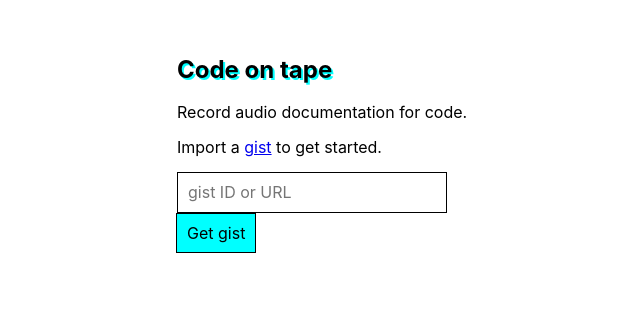
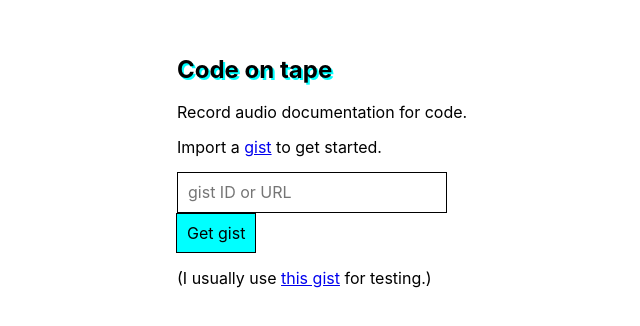
Before and after one commit to futurepaul/code-on-tape, a Next.js app: page / in a window 1280 px wide. Shown: the part 204-530 px from the top of the page, without its empty margins (303-943 px from the left). Built offline with nearby package versions, Linux system fonts and the light colour scheme.

Commit message:
upload gists as well

```diff
--- a/components/Intro.js
+++ b/components/Intro.js
@@ -35,6 +35,13 @@ const Intro = () => {
             ></input>
             <button>Get gist</button>
           </form>
+          <p>
+            (I usually use{" "}
+            <a href="https://gist.github.com/futurepaul/f1cf2fce2af511b649afac5f3b21e9f5">
+              this gist
+            </a>{" "}
+            for testing.)
+          </p>
         </div>
       </div>
       <style jsx>{`
--- a/package.json
+++ b/package.json
@@ -14,7 +14,6 @@
   "dependencies": {
     "aws-sdk": "^2.600.0",
     "axios": "^0.19.1",
-    "dotenv": "^8.2.0",
     "isomorphic-unfetch": "^3.0.0",
     "next": "^9.2.0",
     "react": "^16.12.0",
--- a/pages/api/upload.js
+++ b/pages/api/upload.js
@@ -1,6 +1,4 @@
 import aws from "aws-sdk";
-import dotenv from "dotenv";
-dotenv.config();
 
 const endpointUrl = process.env.SPACES_ENDPOINT;
 
```
Also changed, not shown: pages/upload.js (+21 -1 lines), 1 other file (tests, documents, lock files or other folders).
